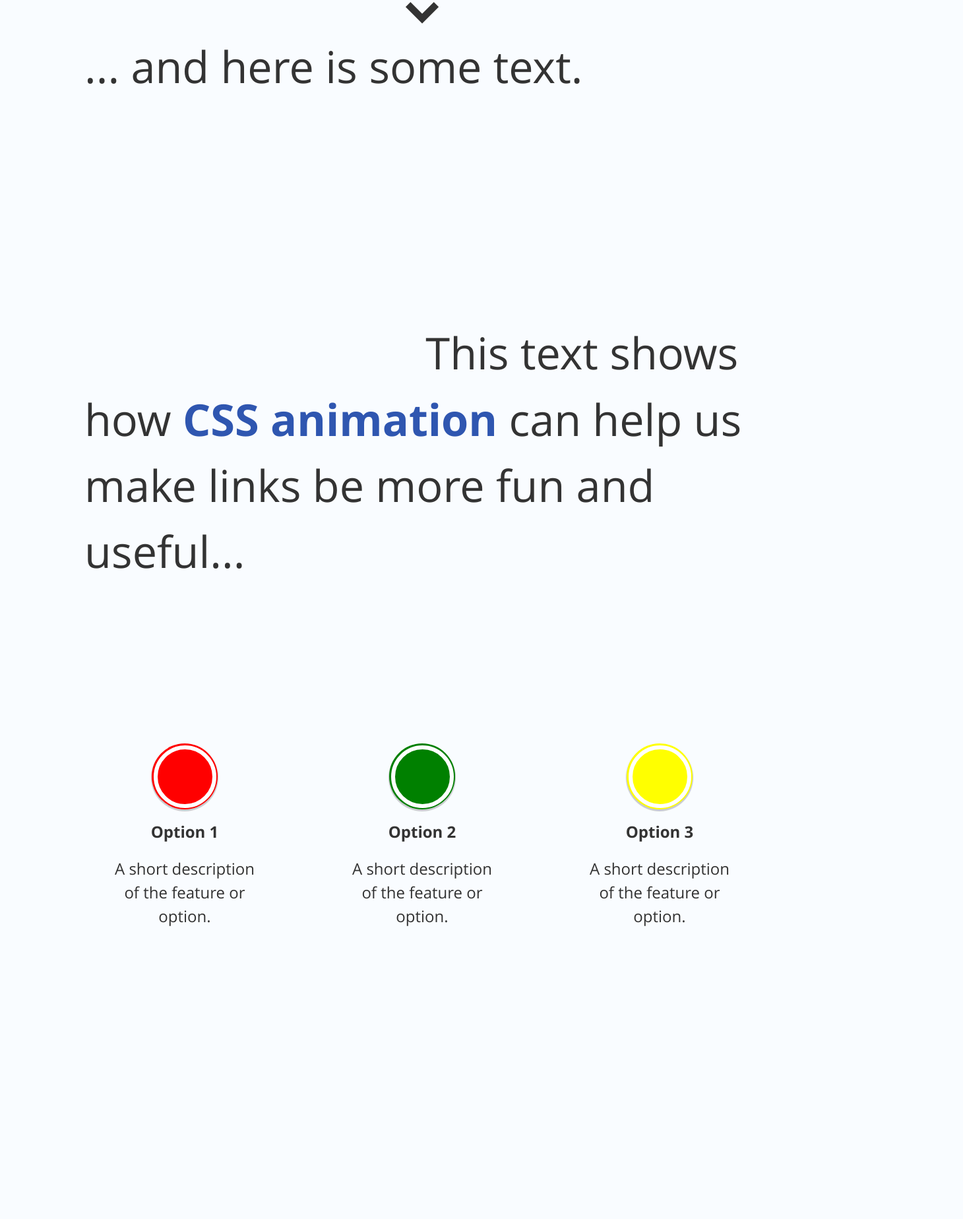
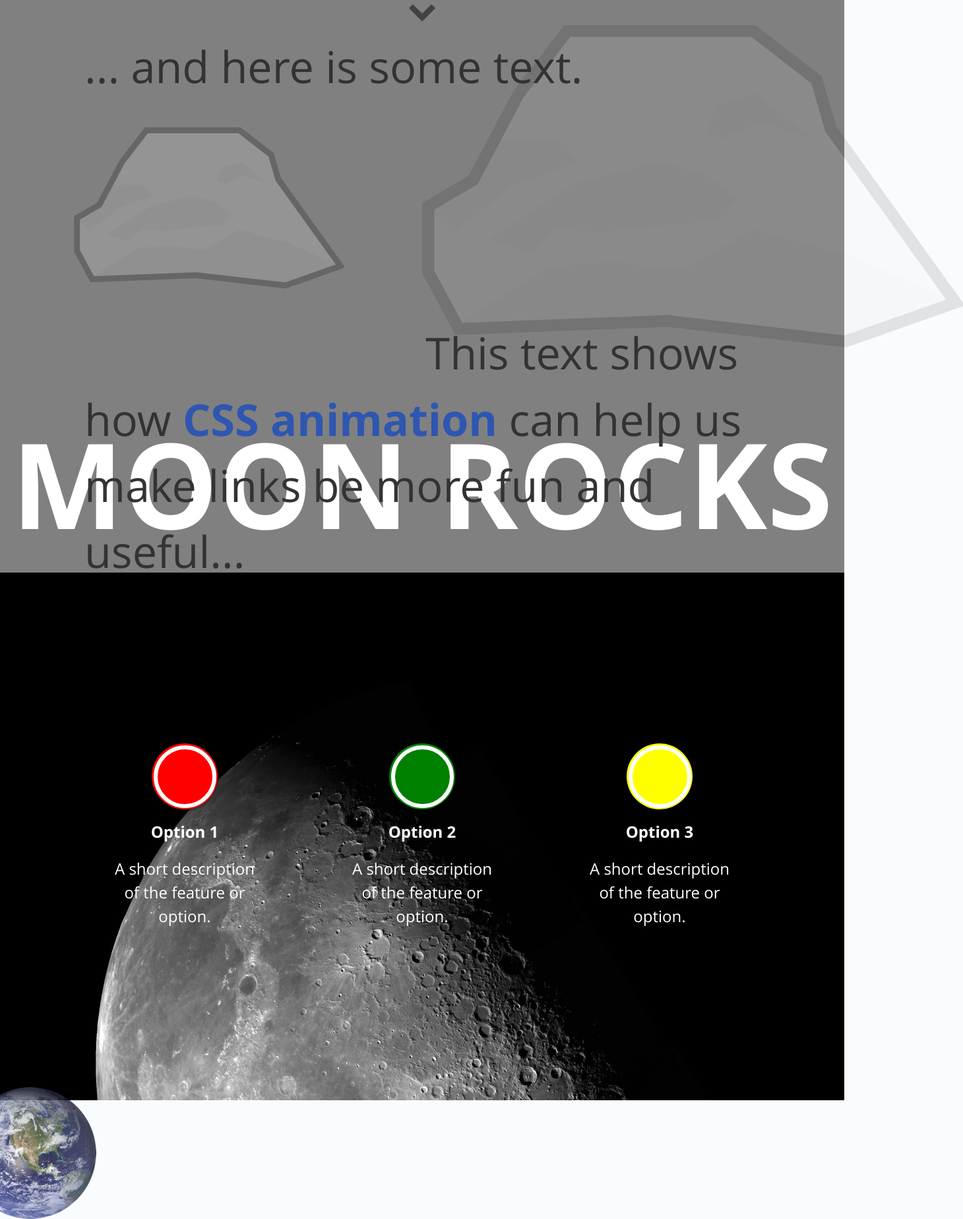
Before and after one commit to thundermiracle/css-animations, a website built with webpack: page public/index.html in a window 1280 px wide. Shown: the part 732-2580 px from the top of the page at 66% size, 1460 px wide, since content can reach past the window. Before the commit the page ends 2400 px from the top, so only its background shows below. Built offline with nearby package versions, Linux system fonts and the light colour scheme.

Commit message:
add slide-in card & parallax

```diff
--- a/public/index.html
+++ b/public/index.html
@@ -22,6 +22,13 @@
       </section>
     </header>
     <article class="link-content">
+      <div class="floating-rocks front-one rellax" data-rellax-speed="8">
+        <img src="images/rock1.svg" />
+      </div>
+      <div class="floating-rocks back-one rellax" data-rellax-speed="-2">
+        <img src="images/rock3.svg" />
+      </div>
+
       <p>
         ... and here is some text.
         <img src="./images/tooltip.jpg" class="inline-photo show-on-scroll" />
@@ -34,8 +41,28 @@
         >
         can help us make links be more fun and useful...
       </p>
+      <div class="floating-rocks front-two rellax" data-rellax-speed="3">
+        <img src="images/rock2.svg" />
+      </div>
+      <div class="floating-rocks back-two rellax" data-rellax-speed="-3">
+        <img src="images/rock4.svg" />
+      </div>
     </article>
-    <main class="badge-content">
+    <article>
+      <section class="slide-in-card show-on-scroll">
+        <h2>Need source code?</h2>
+        <p>You can get it from github</p>
+        <p>
+          <a href="https://github.com/thundermiracle/css-animations"
+            >Read now</a
+          >
+        </p>
+      </section>
+    </article>
+    <main
+      class="badge-content heading rellax-non-centered"
+      data-rellax-speed="-2"
+    >
       <section class="options">
         <div class="flex-grid">
           <div class="col option">
@@ -90,11 +117,23 @@
           </div>
         </div>
       </section>
+      <h1 class="heading rellax-non-centered" data-rellax-speed="-2">
+        MOON ROCKS
+      </h1>
+      <div class="floating-rocks planet-earth rellax" data-rellax-speed="3">
+        <img src="images/earth.png" />
+      </div>
     </main>
+
     <script
       src="https://cdnjs.cloudflare.com/ajax/libs/jquery/3.5.1/jquery.slim.min.js"
       integrity="sha512-/DXTXr6nQodMUiq+IUJYCt2PPOUjrHJ9wFrqpJ3XkgPNOZVfMok7cRw6CSxyCQxXn6ozlESsSh1/sMCTF1rL/g=="
       crossorigin="anonymous"
     ></script>
+    <script
+      src="https://cdnjs.cloudflare.com/ajax/libs/rellax/1.12.1/rellax.min.js"
+      integrity="sha512-f5HTYZYTDZelxS7LEQYv8ppMHTZ6JJWglzeQmr0CVTS70vJgaJiIO15ALqI7bhsracojbXkezUIL+35UXwwGrQ=="
+      crossorigin="anonymous"
+    ></script>
   </body>
 </html>
--- a/src/css/badge.less
+++ b/src/css/badge.less
@@ -2,7 +2,6 @@
 main {
   margin: 0 auto;
   padding: 0 2rem;
-  max-width: 1280px;
   width: 100%;
   .flex-grid {
     display: flex;
@@ -47,6 +46,7 @@ main {
   display: flex;
   height: 100vh;
   justify-content: center;
+  position: relative;
 
   p {
     font-size: 24px !important;
@@ -103,6 +103,7 @@ main {
     .option {
       border-radius: 0.2em;
       border: 1px solid transparent;
+      z-index: 10;
     }
 
     .badge,
@@ -167,9 +168,11 @@ main {
     .summary {
       visibility: visible;
     }
+    color: #fff;
 
     &:hover {
       background: #fff;
+      color: #000;
       border-color: #eee;
       transform: scale(1.2) translateY(1em);
       .badge {
--- a/src/css/header.less
+++ b/src/css/header.less
@@ -112,6 +112,7 @@ header {
     right: -5%;
     top: 90%;
     transform-origin: 0 0;
+    background-color: grey;
   }
 }
 
--- a/src/css/link.less
+++ b/src/css/link.less
@@ -3,6 +3,7 @@
   display: flex;
   height: 100vh;
   justify-content: center;
+  position: relative;
 
   p {
     font-size: 3.7em;
--- /dev/null
+++ b/src/css/parallax.less
@@ -0,0 +1,57 @@
+body {
+  background-color: grey;
+}
+p {
+  z-index: 10;
+}
+
+.floating-rocks {
+  position: absolute;
+}
+
+.front-one {
+  right: 0;
+  bottom: 8em;
+}
+
+.front-two {
+  left: -2em;
+  bottom: 0em;
+}
+
+.back-one {
+  left: 6em;
+  opacity: 0.2;
+  z-index: 0;
+}
+
+.back-two {
+  opacity: 0.1;
+  right: -10em;
+  z-index: 0;
+}
+
+.planet-earth {
+  border-radius: 50%;
+  left: -3em;
+  opacity: 0.8;
+}
+
+main {
+  background: url(../images/moon.jpg) top center no-repeat;
+  background-size: cover;
+  height: 1014px;
+  position: relative;
+
+  .heading {
+    color: white;
+    font-size: 10em;
+    left: 0;
+    line-height: 1;
+    margin: 0;
+    position: absolute;
+    right: 0;
+    text-align: center;
+    top: -1.25em;
+  }
+}
--- a/src/css/scroll.less
+++ b/src/css/scroll.less
@@ -40,3 +40,25 @@ header {
     transform: none;
   }
 }
+
+html {
+  overflow-x: hidden;
+}
+.slide-in-card {
+  background: #fff;
+  box-shadow: 1em 1em 2em 0.25em rgba(0, 0, 0, 0.2);
+  padding: 0.5em 50px 0.5em 1em;
+  position: absolute;
+  right: 0;
+  opacity: 0;
+  margin-bottom: 150px;
+  transform: rotateZ(-5deg) translateX(500px);
+  transition: all 0.5s 1s cubic-bezier(0, 1, 0.3, 1);
+  width: 400px;
+  z-index: 10;
+
+  &.is-visible {
+    opacity: 1;
+    transform: rotateZ(5deg) translateX(-50px);
+  }
+}
--- a/src/main.js
+++ b/src/main.js
@@ -3,6 +3,7 @@ import './css/header.less';
 import './css/link.less';
 import './css/badge.less';
 import './css/scroll.less';
+import './css/parallax.less';
 
 /**
  * JS for header
@@ -71,3 +72,11 @@ function loop() {
 }
 
 loop();
+
+/* parallax */
+new Rellax('.rellax', {
+  center: true,
+});
+new Rellax('.rellax-non-centered', {
+  center: false,
+});
```
Also changed, not shown: public/images/earth.png (added), public/images/rock1.svg (added), public/images/rock2.svg (added), public/images/rock3.svg (added), public/images/rock4.svg (added), src/images/moon.jpg (added).
